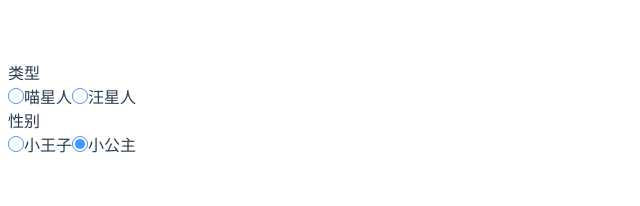
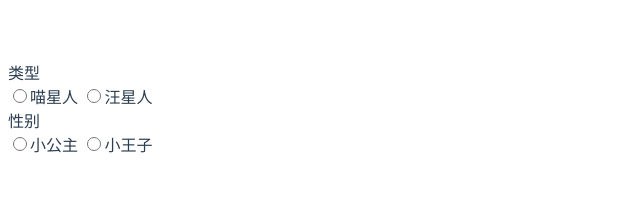
Before and after one commit to occupy5/my-vue-components, a Vue app: page / in a window 1280 px wide. Shown: the top 206 px of the page, without its empty margins (0-640 px from the left). Built offline with nearby package versions, Linux system fonts and the light colour scheme.

Commit message:
use v-model

```diff
--- a/src/App.vue
+++ b/src/App.vue
@@ -3,17 +3,11 @@
     <div class="list">
       <label>类型</label>
       <div class="list-item">
-        <my-radio v-model="val" value="1"></my-radio>
-        <span>喵星人</span>
-        <my-radio v-model="val" :checked="ischecked" value="2"></my-radio>
-        <span>汪星人</span>
+        <my-radio v-model="val1" :options="['喵星人', '汪星人']"></my-radio>
       </div>
       <label>性别</label>
       <div class="list-item">
-        <my-radio v-model="val" value="3"></my-radio>
-        <span>小王子</span>
-        <my-radio v-model="val" :checked="ischecked" value="4"></my-radio>
-        <span>小公主</span>
+        <my-radio v-model="val2" :options="['小公主', '小王子']"></my-radio>
       </div>
     </div>
   </div>
@@ -26,7 +20,8 @@
     name: 'app',
     data() {
       return {
-        val: '',
+        val1: '',
+        val2: '',
         isdisabled: true,
         ischecked: true
       }
--- a/src/components/MyRadio.vue
+++ b/src/components/MyRadio.vue
@@ -1,46 +1,49 @@
 <template>
-  <label class="my-radio" :class="{'checked':model==value,'disabled':disabled}">
-    <input type="radio" ref="radio" :value="value" @click="updateVal" :disabled="disabled">
+  <div>
+    <label v-for="(option, index) in options" :key='index'>
+      <input class="my-radio" type="radio" ref="radio" :value="option" v-model="localValue" :disabled="disabled">{{option}}
     </label>
+  </div>
 </template>
 <script>
   export default {
-  name:'MyRadio',
-  model: {
-    prop: 'model',
-    event: 'change'
+    name: 'MyRadio',
+    // model: {
+    //   prop: 'model',
+    //   event: 'change'
+    // },
+    props: {
+      options: {
+        type: Array,
+        required: true
       },
-  props:{
-    value:{
-      type:[String,Number],
-      required:true
+      value: {
+        type: [String, Number],
+        required: true
       },
-    model:{
-      type:[String,Number],
-      required:true
+      checked: {
+        type: Boolean,
+        default: false
       },
-    checked:{
-      type:Boolean,
-      default:false
-    },
-    disabled:{
-      type:Boolean,
-      default:false
+      disabled: {
+        type: Boolean,
+        default: false
       }
     },
-  mounted:function(){
-    if(this.checked === true)
-      this.updateVal();
+    computed: {
+      localValue: {
+        get() {
+          return this.value
         },
-  methods:{
-    updateVal:function(){
-      this.$emit('change',this.$refs.radio.value);
+        set(value) {
+          this.$emit('input', value)
+        }
       }
     }
   }
 </script>
 <style>
-.my-radio{
+  .my-radio {
     width: 14px;
     height: 14px;
     border-radius: 50%;
@@ -48,10 +51,12 @@ export default {
     display: inline-block;
     position: relative;
   }
-.my-radio.disabled{
+
+  .my-radio.disabled {
     border-color: #ccc;
   }
-.my-radio::after{
+
+  .my-radio::after {
     content: '';
     width: 10px;
     height: 10px;
@@ -66,14 +71,17 @@ export default {
     opacity: 0;
     transform: scale(0);
   }
-.my-radio.disabled::after{
+
+  .my-radio.disabled::after {
     background-color: #ccc;
   }
+
   .my-radio.checked::after {
     opacity: 1;
     transform: scale(1);
   }
-.my-radio input[type=radio]{
+
+  .my-radio input[type=radio] {
     opacity: 0;
     margin: 0;
   }
```
Lines whose indentation alone changed are shown as unchanged.
